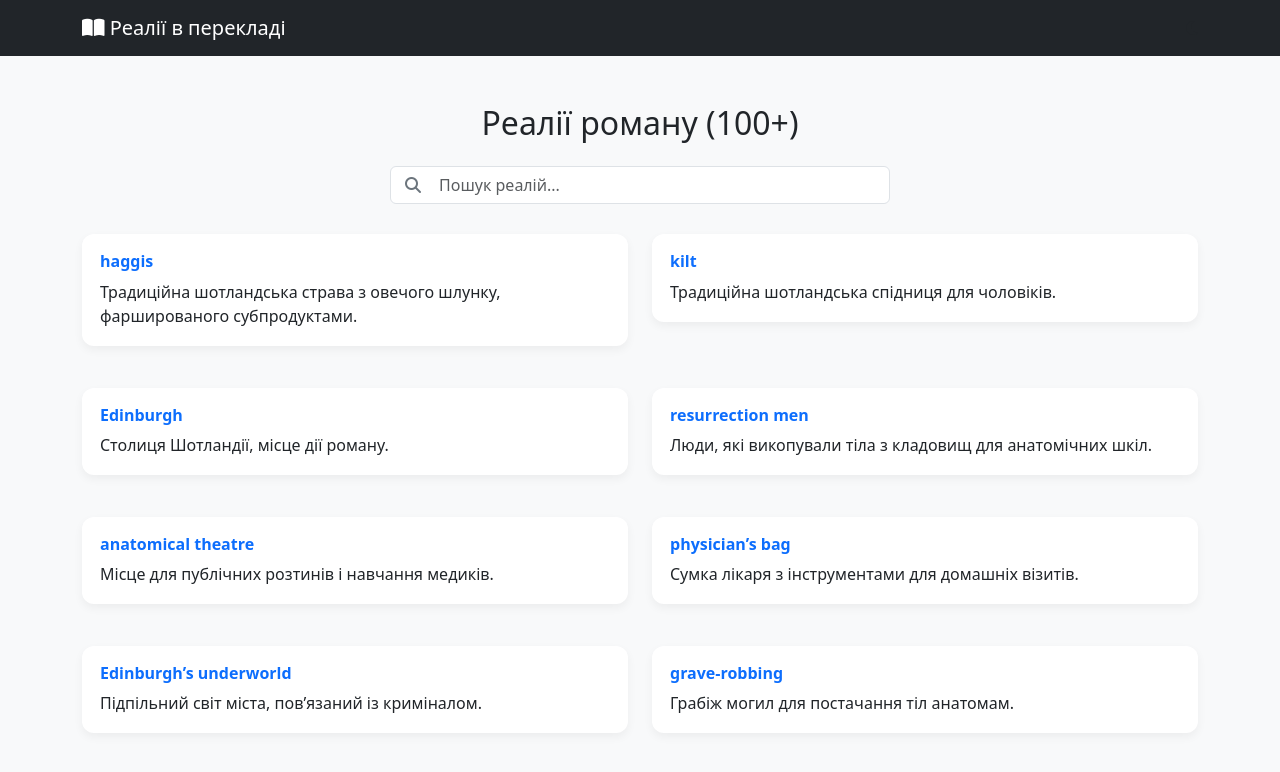
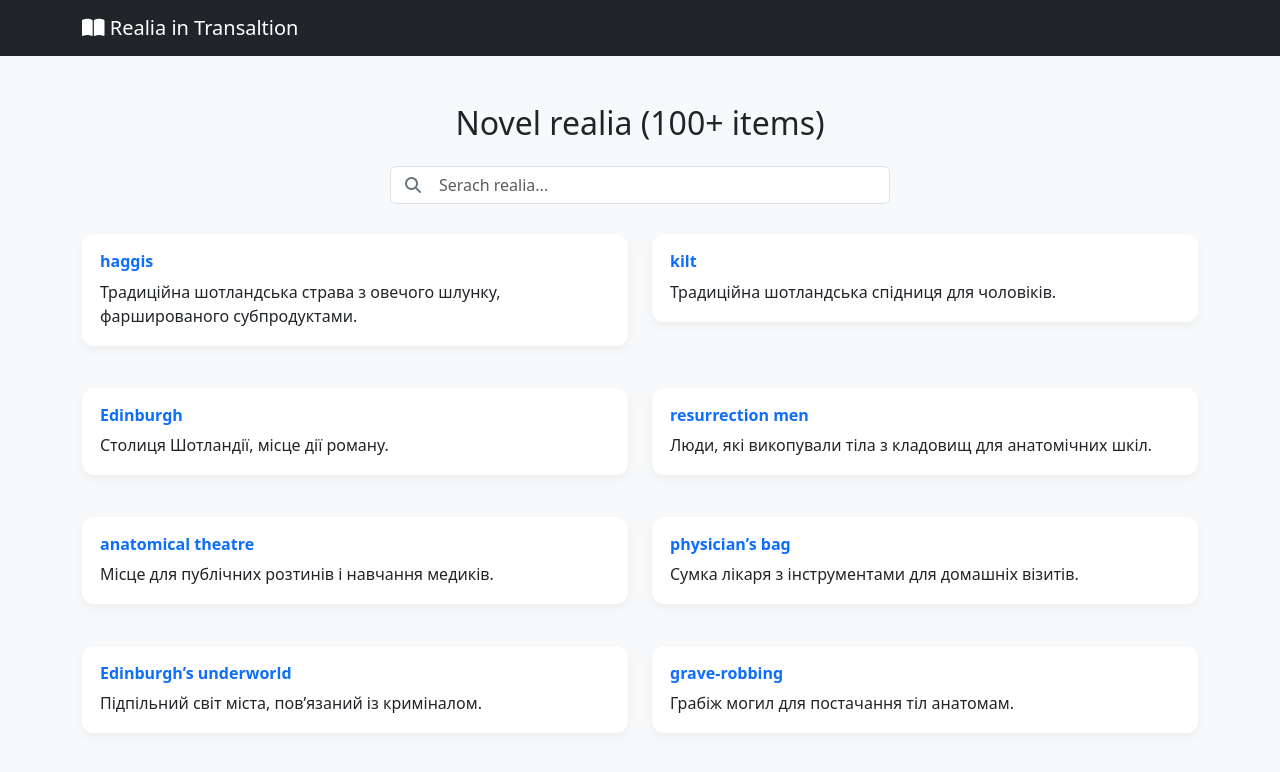
Before and after one commit to domenica511/Anatomy3, a plain HTML site: page realii.html in a window 1280 px wide. Shown: the top 772 px of the page. Drawn offline with nearby package versions, Linux system fonts and the light colour scheme.

Commit message:
Update realii.html

```diff
--- a/realii.html
+++ b/realii.html
@@ -3,7 +3,7 @@
 <head>
     <meta charset="UTF-8">
     <meta name="viewport" content="width=device-width, initial-scale=1.0">
-    <title>Реалії</title>
+    <title>Realia</title>
     <link href="https://cdn.jsdelivr.net/npm/bootstrap@5.3.3/dist/css/bootstrap.min.css" rel="stylesheet">
     <link href="https://cdnjs.cloudflare.com/ajax/libs/font-awesome/6.5.0/css/all.min.css" rel="stylesheet">
     <link href="https://cdn.jsdelivr.net/npm/aos@2.3.4/dist/aos.css" rel="stylesheet">
@@ -21,7 +21,7 @@
 
 <nav class="navbar navbar-expand-lg navbar-dark bg-dark sticky-top">
     <div class="container">
-        <a class="navbar-brand" href="index.html"><i class="fas fa-book-open"></i> Реалії в перекладі</a>
+        <a class="navbar-brand" href="index.html"><i class="fas fa-book-open"></i> Realia in Transaltion </a>
         <div class="ms-auto d-flex align-items-center">
             <i class="fas fa-moon theme-toggle" id="themeToggle"></i>
         </div>
@@ -29,10 +29,10 @@
 </nav>
 
 <div class="container my-5">
-    <h2 class="text-center mb-4" data-aos="fade-up">Реалії роману (100+)</h2>
+    <h2 class="text-center mb-4" data-aos="fade-up">Novel realia (100+ items)</h2>
     <div class="search-container" data-aos="fade-up" data-aos-delay="100">
         <i class="fas fa-search search-icon"></i>
-        <input type="text" id="searchInput" class="form-control ps-5" placeholder="Пошук реалій...">
+        <input type="text" id="searchInput" class="form-control ps-5" placeholder="Serach realia...">
     </div>
     <div class="row g-4" id="realiiList" data-aos="fade-up" data-aos-delay="200"></div>
 </div>
@@ -189,4 +189,5 @@
     loadRealii();
 </script>
 </body>
+
 </html>
```
